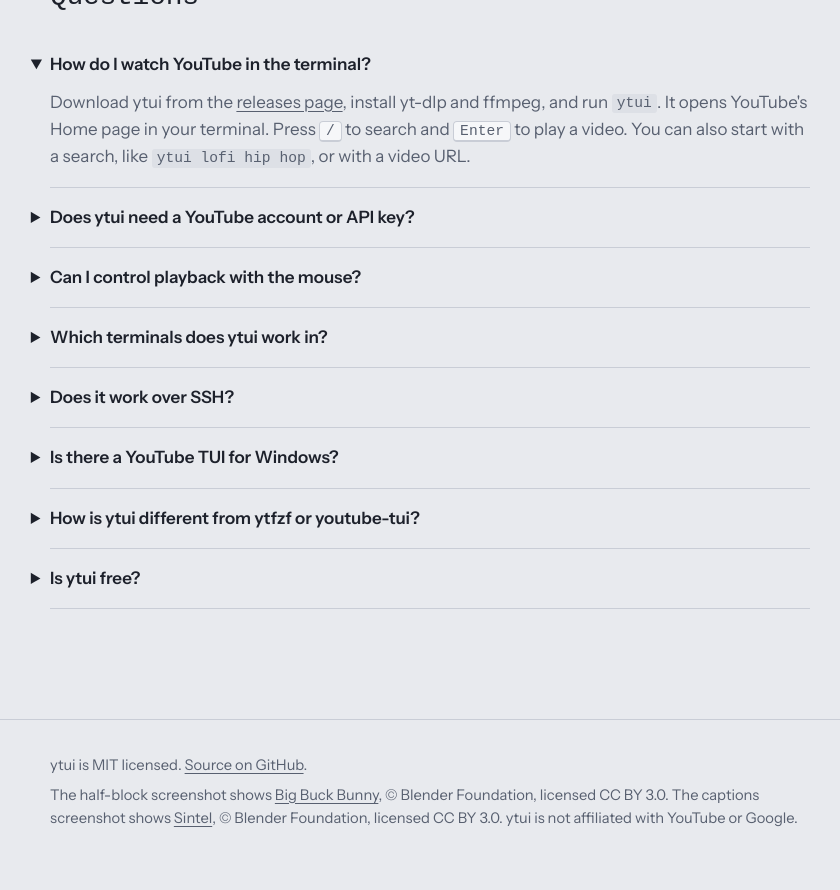
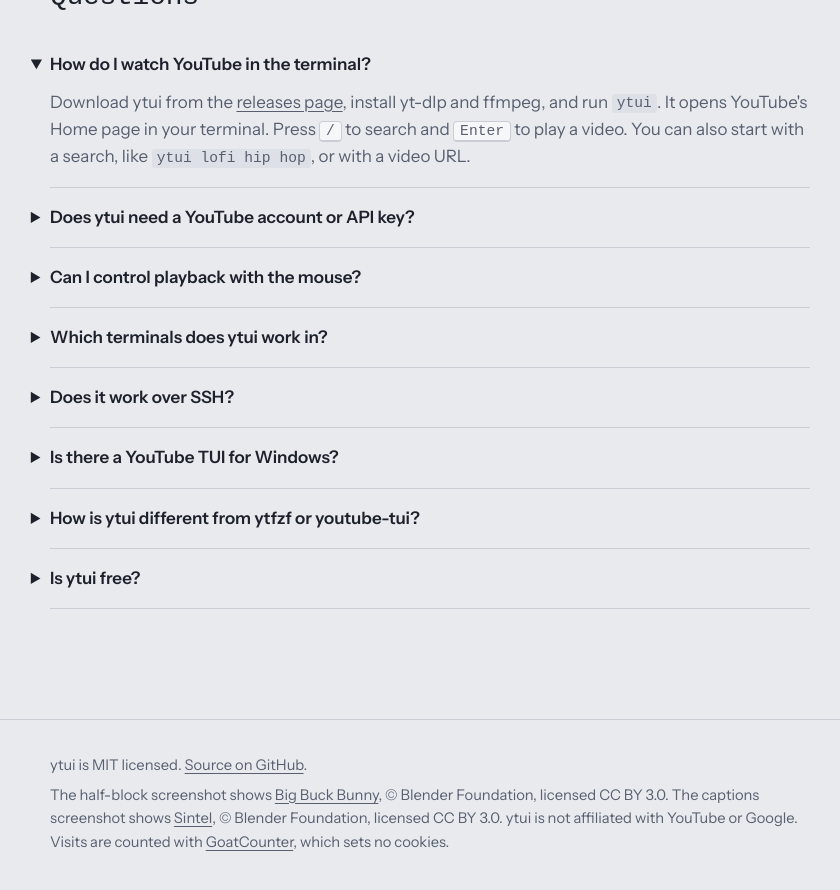
Before and after one commit to bong-water-water-bong/ytui, a Jekyll site: the page built from docs/index.html, in a window 1280 px wide and 900 px high, scrolled down 3735 px. Shown: the top 890 px of the window, without its empty margins (0-840 px from the left). Built offline with Jekyll 4.4.1, drawn with Linux system fonts in a browser that asks for light colours; some web fonts are replaced.

Commit message:
Count site visits with GoatCounter
Co-Authored-By: Claude Opus 5.5 <noreply@anthropic.com>

```diff
--- a/docs/_layouts/doc.html
+++ b/docs/_layouts/doc.html
@@ -30,6 +30,7 @@
   ]
 }
 </script>
+<script data-goatcounter="https://ytui.goatcounter.com/count" async src="//gc.zgo.at/count.js"></script>
 </head>
 <body class="docs">
 <header class="wrap top">
@@ -70,7 +71,7 @@
 
 <footer>
   <div class="wrap">
-    <p>ytui is MIT licensed. <a href="https://github.com/bong-water-water-bong/ytui">Source on GitHub</a>. ytui is not affiliated with YouTube or Google.</p>
+    <p>ytui is MIT licensed. <a href="https://github.com/bong-water-water-bong/ytui">Source on GitHub</a>. ytui is not affiliated with YouTube or Google. Visits are counted with <a href="https://www.goatcounter.com/">GoatCounter</a>, which sets no cookies.</p>
   </div>
 </footer>
 </body>
--- a/docs/index.html
+++ b/docs/index.html
@@ -129,6 +129,7 @@ layout: null
 
 <link rel="stylesheet" href="assets/site.css">
 <link rel="icon" href="favicon.svg" type="image/svg+xml">
+<script data-goatcounter="https://ytui.goatcounter.com/count" async src="//gc.zgo.at/count.js"></script>
 </head>
 <body>
 <header class="wrap top">
@@ -276,7 +277,7 @@ layout: null
 <footer>
   <div class="wrap">
     <p>ytui is MIT licensed. <a href="https://github.com/bong-water-water-bong/ytui">Source on GitHub</a>.</p>
-    <p>The half-block screenshot shows <a href="https://peach.blender.org/">Big Buck Bunny</a>, © Blender Foundation, licensed CC BY 3.0. The captions screenshot shows <a href="https://durian.blender.org/">Sintel</a>, © Blender Foundation, licensed CC BY 3.0. ytui is not affiliated with YouTube or Google.</p>
+    <p>The half-block screenshot shows <a href="https://peach.blender.org/">Big Buck Bunny</a>, © Blender Foundation, licensed CC BY 3.0. The captions screenshot shows <a href="https://durian.blender.org/">Sintel</a>, © Blender Foundation, licensed CC BY 3.0. ytui is not affiliated with YouTube or Google. Visits are counted with <a href="https://www.goatcounter.com/">GoatCounter</a>, which sets no cookies.</p>
   </div>
 </footer>
 </body>
```
